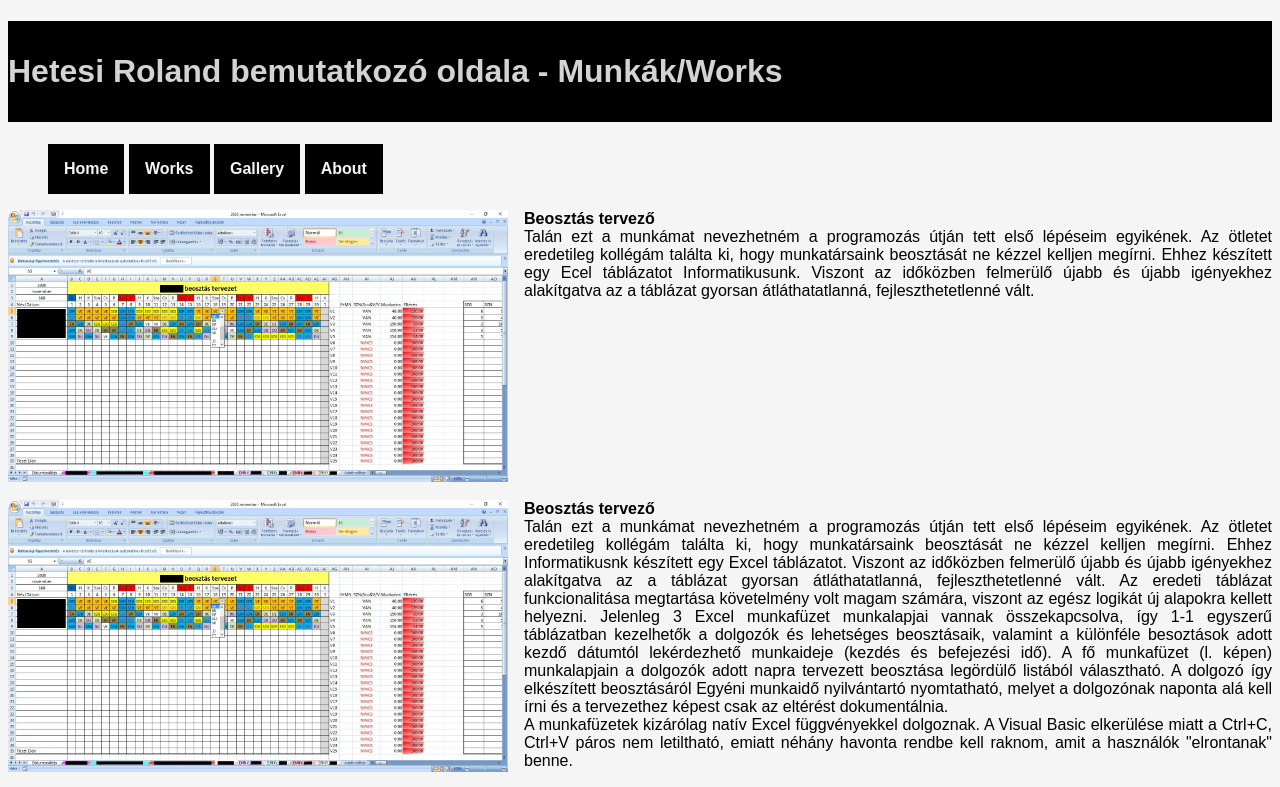
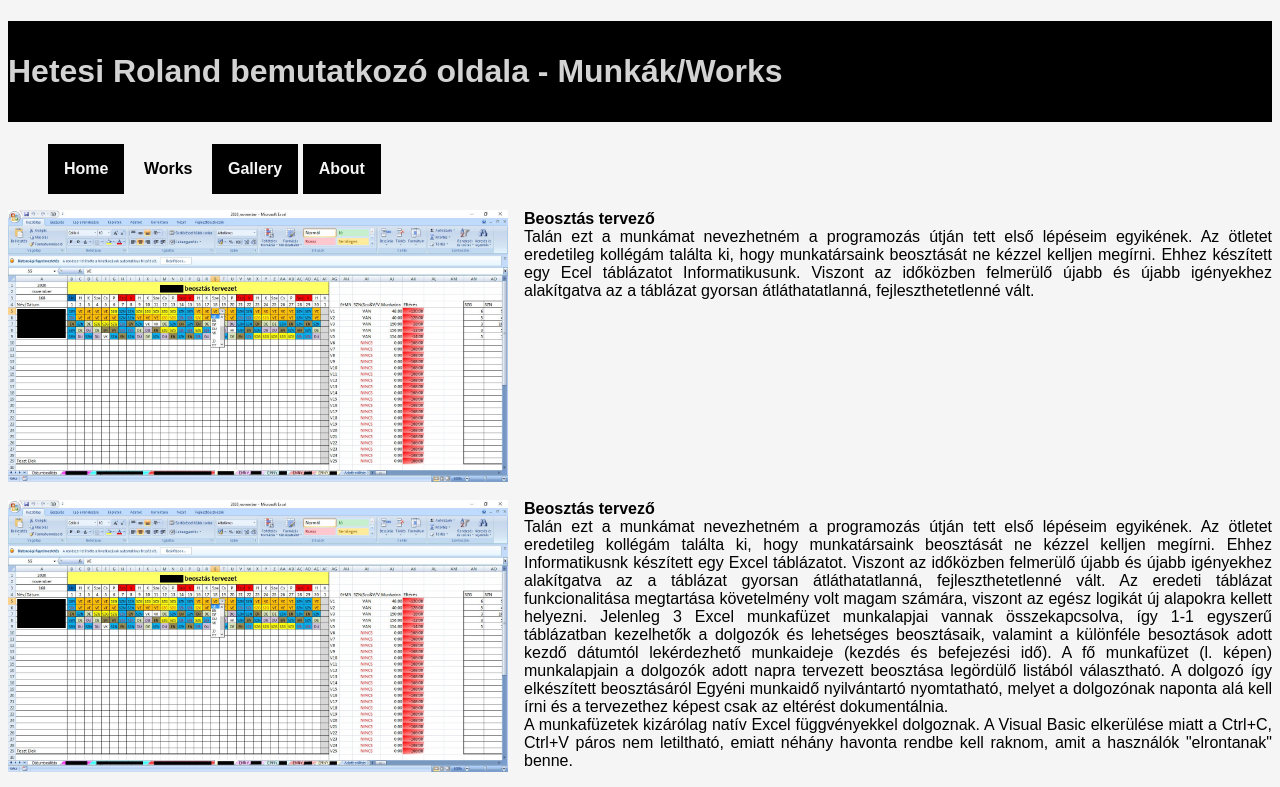
Before and after one commit to rhetesi/project-html-001-about-site, a plain HTML site: page works.html in a window 1280 px wide. Shown: the top 787 px of the page. Drawn offline with Linux system fonts and the light colour scheme.

Commit message:
btn osztályok finomítása

```diff
--- a/assets/css/main.css
+++ b/assets/css/main.css
@@ -32,19 +32,25 @@ h1 {
 }
 
 .btn a {
-        text-decoration: none;
+    text-decoration: none;
     color: whitesmoke;
+    font-size: 16px;
+    font-weight: bold;
 }
 
 .btn-inv {
     background-color: whitesmoke;
-    border: 1px solid black;
+    border: none;
+    /* border: 1px solid black; */
     padding: calc(1rem - 1px);
 }
 
 .btn-inv a {
     text-decoration: none;
     color: black;
+    font-size: 16px;
+    font-weight: bold;
+
 }
 
 .btn:hover, .btn-inv:hover {
@@ -54,26 +60,6 @@ h1 {
 .nav li, nav li {
     display: inline-block;
     list-style: none;
-}
-
-
-.menuitem {
-    display: inline-flex;
-    list-style: none;
-    font-weight: bold;
-    text-decoration: none;
-}
-
-.btn {
-    text-decoration-color: white;
-    border: none;
-    background-color:black;
-    padding: 1rem;
-    text-align: center;
-    text-decoration: none;
-    font-size: 16px;
-    font-weight: bold;
-    display: inline-block;
 }
 
 #homeIntroduceName {
--- a/works.html
+++ b/works.html
@@ -13,7 +13,7 @@
     <nav id="menu" class="menu">
         <ul>
             <li><button class="btn"><a href="/index.html">Home</a></button></li>
-            <li><button class="btn"><a href="/works.html">Works</a></button></li>
+            <li><button class="btn-inv"><a href="/works.html">Works</a></button></li>
             <li><button class="btn"><a href="/gallery.html">Gallery</a></button></li>
             <li><button class="btn"><a href="/about.html">About</a></button></li>
         </ul>
```
Also changed, not shown: about.html (+1 -1 lines), gallery.html (+1 -1 lines), index.html (+1 -1 lines).
